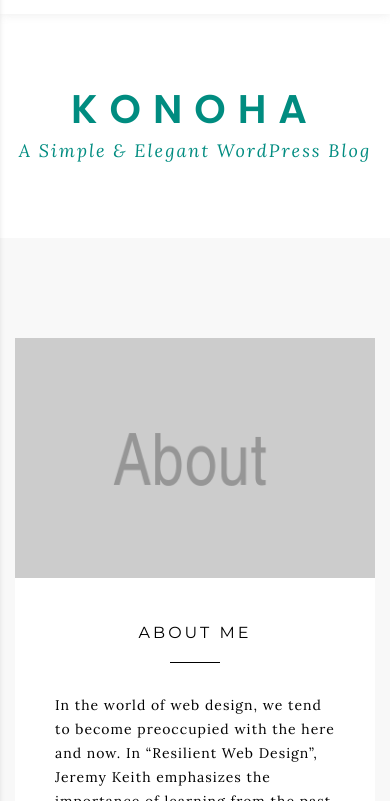
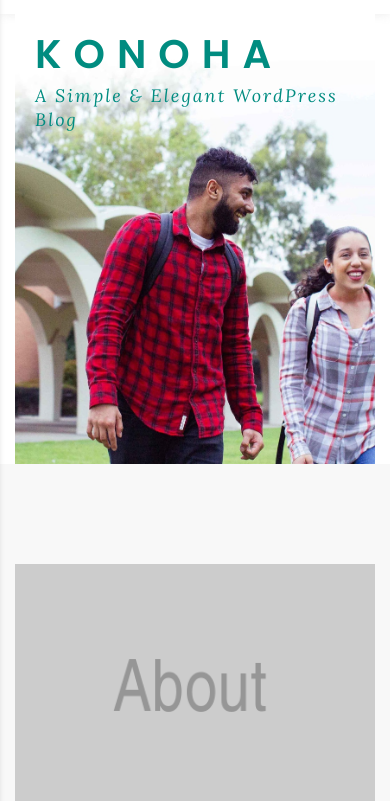
Before and after one commit to scottmetoyer/ucr-library-giving, a website: page about.html in a window 390 px wide. Shown: the part 36-837 px from the top of the page. Drawn offline with Linux system fonts and the light colour scheme.

Commit message:
Got the index banner page set up

```diff
--- a/css/styles.css
+++ b/css/styles.css
@@ -450,10 +450,24 @@ body {
 #header {
   background: #ffffff;
 }
-#header .header-top {
-  text-align: center;
-  padding-top: 75px;
-  padding-bottom: 75px;
+.header-top {
+  text-align: left;
+  height: 450px;
+  margin: 0;
+  background-image: url(../images/banner.jpg);
+  background-size: cover;
+  background-repeat: no-repeat;
+  background-position: center;
+  padding: 20px;
+}
+.logo-wrap {
+  max-width: 33%;
+}
+@media screen and (max-width: 782px) {
+  .logo-wrap {
+    max-width: 100%;
+    width: 100%;
+  }
 }
 .logo-wrap .logo-text {
   font-size: 35px;
```
Also changed, not shown: index.html (+4 -18 lines), views/home.html (+65 -17 lines), images/banner.jpg (added).
